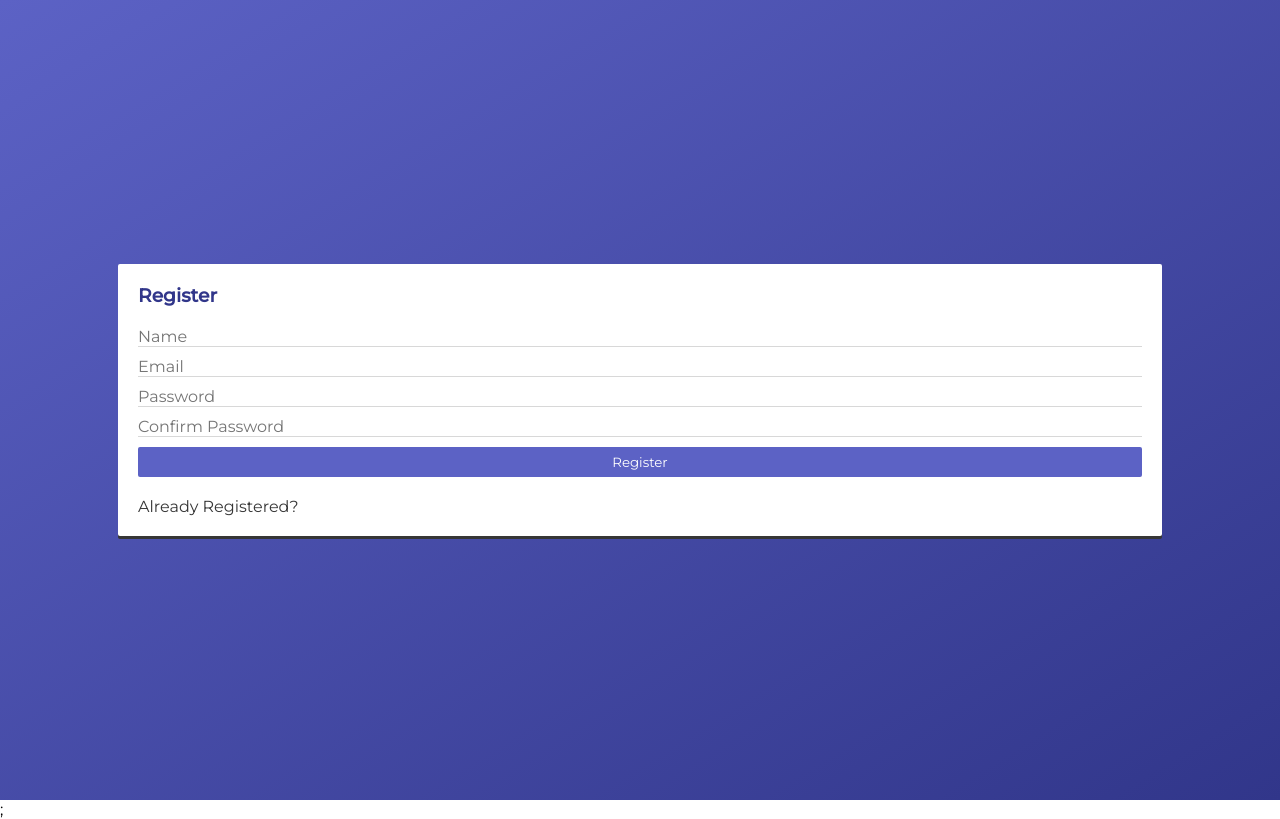
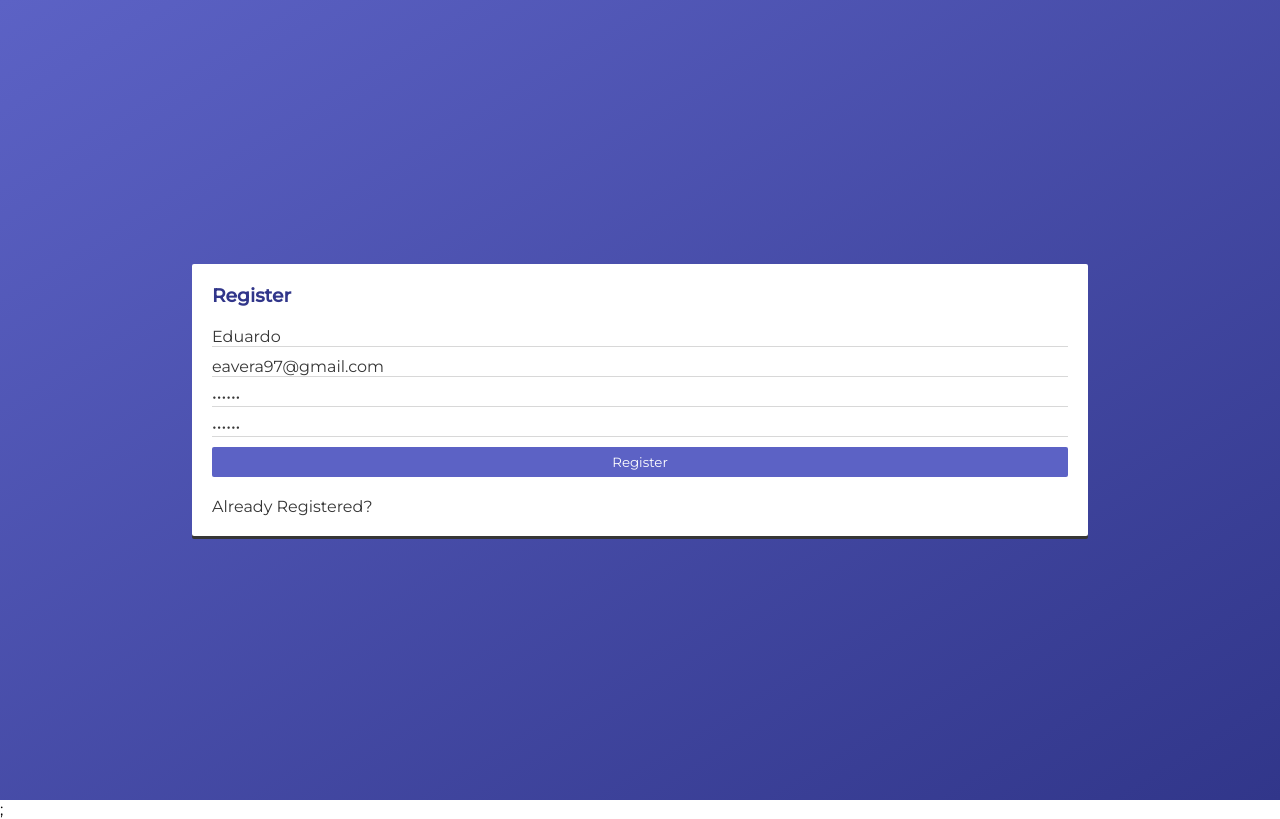
Before and after one commit to ewa1do/React-Course, a React (Vite) app in the folder journal-app/: page /auth/register in a window 1280 px wide. Built offline with nearby package versions, Linux system fonts and the light colour scheme.

Commit message:
formulario de registro de usuarios

```diff
--- a/journal-app/src/components/auth/RegisterScreen.jsx
+++ b/journal-app/src/components/auth/RegisterScreen.jsx
@@ -1,17 +1,39 @@
 import { Link } from 'react-router-dom';
 
+import { useForm } from '../../hooks/useForm';
+
 export const RegisterScreen = () => {
+  const [formValues, handleInputChange] = useForm({
+    name: 'Eduardo',
+    email: 'eavera97@gmail.com',
+    password: 123456,
+    passwordConfirm: 123456,
+  });
+
+  const { name, email, password, passwordConfirm } = formValues;
+
+  const handleSubmitRegister = (e) => {
+    e.preventDefault();
+    console.log(name, email, password, passwordConfirm);
+  };
+
+  const isFormValid = () => {
+    // TODO:
+  };
+
   return (
     <>
       <h3 className='auth__title'>Register</h3>
 
-      <form>
+      <form onSubmit={handleSubmitRegister}>
         <input
           type='text'
           placeholder='Name'
           name='name'
           className='auth__input'
           autoComplete='off'
+          value={name}
+          onChange={handleInputChange}
         />
         <input
           type='text'
@@ -19,18 +41,24 @@ export const RegisterScreen = () => {
           name='email'
           className='auth__input'
           autoComplete='off'
+          value={email}
+          onChange={handleInputChange}
         />
         <input
           type='password'
           placeholder='Password'
           name='password'
           className='auth__input'
+          value={password}
+          onChange={handleInputChange}
         />
         <input
           type='password'
           placeholder='Confirm Password'
-          name='confirm'
+          name='passwordConfirm'
           className='auth__input'
+          value={passwordConfirm}
+          onChange={handleInputChange}
         />
         <button
           type='submit'
--- a/journal-app/src/styles/components/_auth.scss
+++ b/journal-app/src/styles/components/_auth.scss
@@ -18,6 +18,7 @@
   box-shadow: 0 3px $dark-grey;
   border-radius: 2px;
   padding: 20px;
+  width: 70%;
 }
 
 .auth__title {
```
